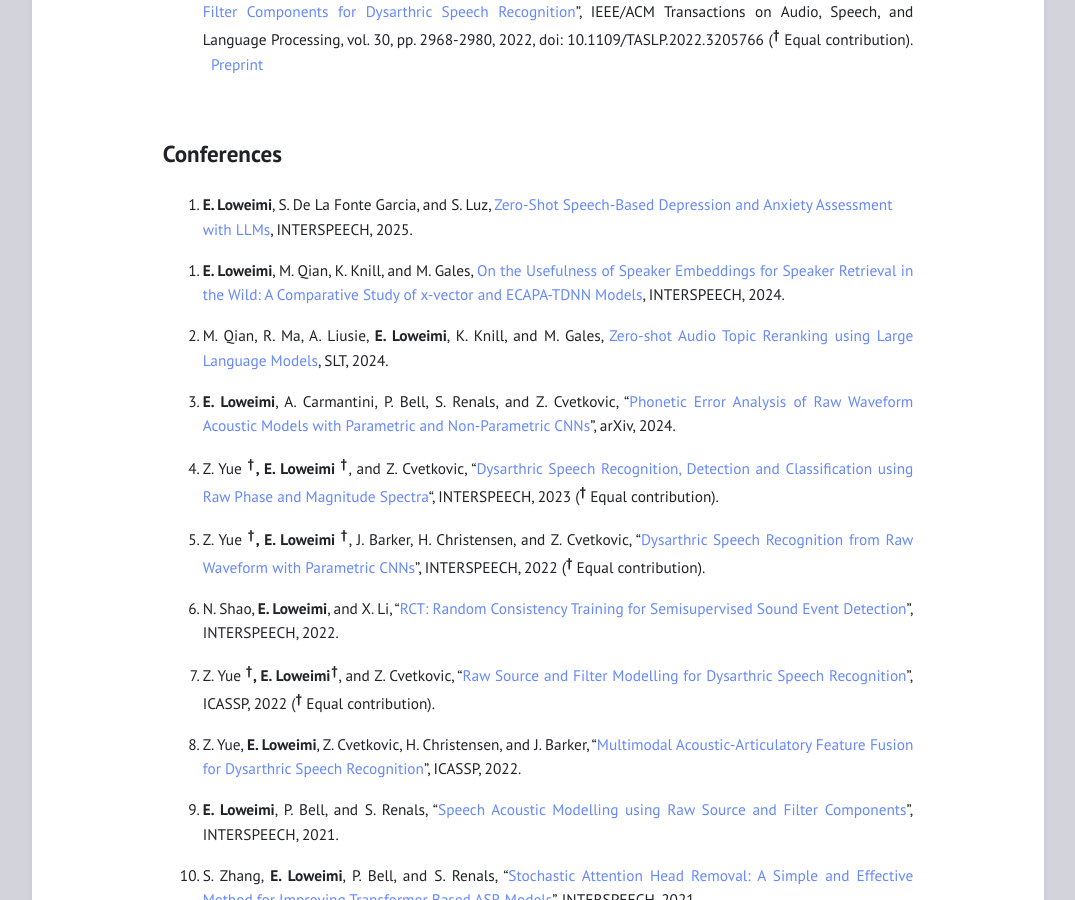
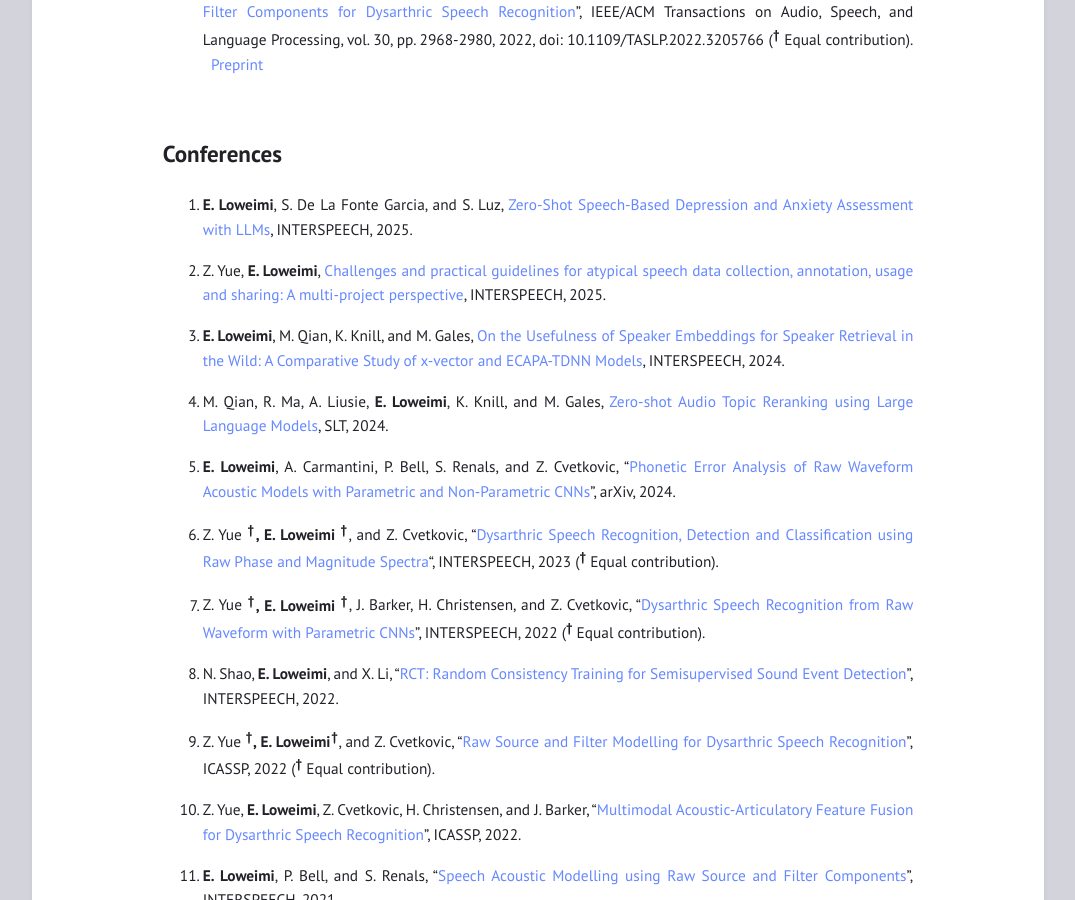
Before and after one commit to eloweimi/eloweimi.github.io, a Jekyll site: the page built from publications.md, in a window 1280 px wide and 900 px high, scrolled down 793 px. Shown: the whole window, without its empty margins (102-1177 px from the left). Built offline with Jekyll 4.4.1, drawn with Linux system fonts in a browser that asks for light colours; some of the changed lines change nothing that is shown.

Commit message:
Update publications.md

```diff
--- a/publications.md
+++ b/publications.md
@@ -29,88 +29,87 @@
 
 ## Conferences ##
 
- 1. **E. Loweimi**, S. De La Fonte Garcia, and S. Luz, [Zero-Shot Speech-Based Depression and Anxiety Assessment with LLMs](https://www.isca-archive.org/interspeech_2024/loweimi24_interspeech.html), INTERSPEECH, 2025.
+ 1. **E. Loweimi**, S. De La Fonte Garcia, and S. Luz, [Zero-Shot Speech-Based Depression and Anxiety Assessment with LLMs](https://eloweimi.github.io/publications/), INTERSPEECH, 2025.
 
-<!---2. Z. Yue, **E. Loweimi**, [Challenges and practical guidelines for atypical speech data collection,
-annotation, usage and sharing: A multi-project perspective](https://www.isca-archive.org/interspeech_2024/loweimi24_interspeech.html), INTERSPEECH, 2025.
--->
+2. Z. Yue, **E. Loweimi**, [Challenges and practical guidelines for atypical speech data collection,
+annotation, usage and sharing: A multi-project perspective](https://eloweimi.github.io/publications/), INTERSPEECH, 2025.
 
-1. **E. Loweimi**, M. Qian, K. Knill, and M. Gales, [On the Usefulness of Speaker Embeddings for Speaker Retrieval in the Wild:
+3. **E. Loweimi**, M. Qian, K. Knill, and M. Gales, [On the Usefulness of Speaker Embeddings for Speaker Retrieval in the Wild:
 A Comparative Study of x-vector and ECAPA-TDNN Models](https://www.isca-archive.org/interspeech_2024/loweimi24_interspeech.html), INTERSPEECH, 2024.
 
-2. M. Qian, R. Ma, A. Liusie, **E. Loweimi**, K. Knill, and M. Gales, [Zero-shot Audio Topic Reranking using Large Language Models](https://arxiv.org/pdf/2309.07606), SLT, 2024.
+4. M. Qian, R. Ma, A. Liusie, **E. Loweimi**, K. Knill, and M. Gales, [Zero-shot Audio Topic Reranking using Large Language Models](https://arxiv.org/pdf/2309.07606), SLT, 2024.
 
-3. **E. Loweimi**, A. Carmantini, P. Bell, S. Renals, and Z. Cvetkovic, “[Phonetic Error Analysis of Raw Waveform Acoustic Models with Parametric and Non-Parametric CNNs](https://arxiv.org/abs/2406.00898)", arXiv, 2024.
+5. **E. Loweimi**, A. Carmantini, P. Bell, S. Renals, and Z. Cvetkovic, “[Phonetic Error Analysis of Raw Waveform Acoustic Models with Parametric and Non-Parametric CNNs](https://arxiv.org/abs/2406.00898)", arXiv, 2024.
 
-4. Z. Yue **<sup>&#8224;</sup>, E. Loweimi <sup>&#8224;</sup>**, and Z. Cvetkovic, “[Dysarthric Speech Recognition, Detection and Classification using Raw Phase and Magnitude Spectra](https://www.isca-speech.org/archive/interspeech_2023/yue23_interspeech.html)“, INTERSPEECH, 2023 (**<sup>&#8224;</sup>** Equal contribution).
+6. Z. Yue **<sup>&#8224;</sup>, E. Loweimi <sup>&#8224;</sup>**, and Z. Cvetkovic, “[Dysarthric Speech Recognition, Detection and Classification using Raw Phase and Magnitude Spectra](https://www.isca-speech.org/archive/interspeech_2023/yue23_interspeech.html)“, INTERSPEECH, 2023 (**<sup>&#8224;</sup>** Equal contribution).
 
-5. Z. Yue **<sup>&#8224;</sup>, E. Loweimi <sup>&#8224;</sup>**, J. Barker, H. Christensen, and Z. Cvetkovic, “[Dysarthric Speech Recognition from Raw Waveform with Parametric CNNs](https://www.isca-speech.org/archive/interspeech_2022/yue22_interspeech.html)”, INTERSPEECH,
+7. Z. Yue **<sup>&#8224;</sup>, E. Loweimi <sup>&#8224;</sup>**, J. Barker, H. Christensen, and Z. Cvetkovic, “[Dysarthric Speech Recognition from Raw Waveform with Parametric CNNs](https://www.isca-speech.org/archive/interspeech_2022/yue22_interspeech.html)”, INTERSPEECH,
 2022 (**<sup>&#8224;</sup>** Equal contribution).
 
-6. N. Shao, **E. Loweimi**, and X. Li, “[RCT: Random Consistency Training for Semisupervised Sound Event Detection](https://www.isca-speech.org/archive/interspeech_2022/shao22_interspeech.html)”, INTERSPEECH, 2022.
+8. N. Shao, **E. Loweimi**, and X. Li, “[RCT: Random Consistency Training for Semisupervised Sound Event Detection](https://www.isca-speech.org/archive/interspeech_2022/shao22_interspeech.html)”, INTERSPEECH, 2022.
 
-7. Z. Yue **<sup>&#8224;</sup>, E. Loweimi<sup>&#8224;</sup>**, and Z. Cvetkovic, “[Raw Source and Filter Modelling for Dysarthric Speech Recognition](https://ieeexplore.ieee.org/document/9746553)”, ICASSP, 2022 (**<sup>&#8224;</sup>** Equal contribution).
+9. Z. Yue **<sup>&#8224;</sup>, E. Loweimi<sup>&#8224;</sup>**, and Z. Cvetkovic, “[Raw Source and Filter Modelling for Dysarthric Speech Recognition](https://ieeexplore.ieee.org/document/9746553)”, ICASSP, 2022 (**<sup>&#8224;</sup>** Equal contribution).
 
-8. Z. Yue, **E. Loweimi**, Z. Cvetkovic, H. Christensen, and J. Barker, “[Multimodal Acoustic-Articulatory Feature Fusion for Dysarthric Speech Recognition](https://ieeexplore.ieee.org/document/9746855)”, ICASSP, 2022.
+10. Z. Yue, **E. Loweimi**, Z. Cvetkovic, H. Christensen, and J. Barker, “[Multimodal Acoustic-Articulatory Feature Fusion for Dysarthric Speech Recognition](https://ieeexplore.ieee.org/document/9746855)”, ICASSP, 2022.
 
-9. **E. Loweimi**, P. Bell, and S. Renals, “[Speech Acoustic Modelling using Raw Source and Filter Components](https://www.isca-speech.org/archive/interspeech_2021/loweimi21_interspeech.html)”, INTERSPEECH, 2021.
+11. **E. Loweimi**, P. Bell, and S. Renals, “[Speech Acoustic Modelling using Raw Source and Filter Components](https://www.isca-speech.org/archive/interspeech_2021/loweimi21_interspeech.html)”, INTERSPEECH, 2021.
 
-10. S. Zhang, **E. Loweimi**, P. Bell, and S. Renals, “[Stochastic Attention Head Removal: A Simple and Effective Method for Improving Transformer Based ASR
+12. S. Zhang, **E. Loweimi**, P. Bell, and S. Renals, “[Stochastic Attention Head Removal: A Simple and Effective Method for Improving Transformer Based ASR
 Models](https://www.isca-speech.org/archive/interspeech_2021/zhang21p_interspeech.html)”, INTERSPEECH, 2021.
 
-11. **E. Loweimi**, Z. Cvetkovic, P. Bell, and S. Renals, “[Speech Acoustic Modelling from Raw Phase Spectrum](https://ieeexplore.ieee.org/document/9413727)”, ICASSP, 2021.
+13. **E. Loweimi**, Z. Cvetkovic, P. Bell, and S. Renals, “[Speech Acoustic Modelling from Raw Phase Spectrum](https://ieeexplore.ieee.org/document/9413727)”, ICASSP, 2021.
 
-12. S. Zhang, C-T. Do, R. Doddipatla, **E. Loweimi**, P. Bell, and S. Renals, “[Train Your Classifier First: Cascade Neural Networks Training from Upper Layers to Lower Layers](https://ieeexplore.ieee.org/document/9413565)”, ICASSP, 2021.
+14. S. Zhang, C-T. Do, R. Doddipatla, **E. Loweimi**, P. Bell, and S. Renals, “[Train Your Classifier First: Cascade Neural Networks Training from Upper Layers to Lower Layers](https://ieeexplore.ieee.org/document/9413565)”, ICASSP, 2021.
 
-13. **E. Loweimi**, P. Bell, and S. Renals, “[Raw Sign and Magnitude Spectra for Multihead Acoustic Modelling](https://www.isca-speech.org/archive/interspeech_2020/loweimi20b_interspeech.html)”, INTERSPEECH, 2020.
+15. **E. Loweimi**, P. Bell, and S. Renals, “[Raw Sign and Magnitude Spectra for Multihead Acoustic Modelling](https://www.isca-speech.org/archive/interspeech_2020/loweimi20b_interspeech.html)”, INTERSPEECH, 2020.
 
-14. **E. Loweimi**, P. Bell, and S. Renals, “[On the Robustness and Training Dynamics of Raw Waveform Models](https://www.isca-speech.org/archive/interspeech_2020/loweimi20_interspeech.html)”, INTERSPEECH, 2020.
+16. **E. Loweimi**, P. Bell, and S. Renals, “[On the Robustness and Training Dynamics of Raw Waveform Models](https://www.isca-speech.org/archive/interspeech_2020/loweimi20_interspeech.html)”, INTERSPEECH, 2020.
 
-15. S. Zhang, **E. Loweimi**, P. Bell, and S. Renals, “[On The Usefulness of Self-Attention for Automatic Speech Recognition with Transformers](https://ieeexplore.ieee.org/abstract/document/9383521)”, SLT, 2020.
+17. S. Zhang, **E. Loweimi**, P. Bell, and S. Renals, “[On The Usefulness of Self-Attention for Automatic Speech Recognition with Transformers](https://ieeexplore.ieee.org/abstract/document/9383521)”, SLT, 2020.
 
-16. J. Fainberg, O. Klejch, **E. Loweimi**, P. Bell, and S. Renals, “[Acoustic Model Adaptation from Raw Waveforms with SincNet](https://ieeexplore.ieee.org/document/9003974)”, ASRU, 2019.
+18. J. Fainberg, O. Klejch, **E. Loweimi**, P. Bell, and S. Renals, “[Acoustic Model Adaptation from Raw Waveforms with SincNet](https://ieeexplore.ieee.org/document/9003974)”, ASRU, 2019.
 
-17. **E. Loweimi**, P. Bell, and S. Renals, “[On Learning Interpretable CNNs with Parametric Modulated Kernel-based Filters](https://www.isca-speech.org/archive/interspeech_2019/loweimi19_interspeech.html)”, INTERSPEECH, 2019.
+19. **E. Loweimi**, P. Bell, and S. Renals, “[On Learning Interpretable CNNs with Parametric Modulated Kernel-based Filters](https://www.isca-speech.org/archive/interspeech_2019/loweimi19_interspeech.html)”, INTERSPEECH, 2019.
 
-18. S. Zhang, **E. Loweimi**, Y. Xu, P. Bell, and S. Renals “[Trainable Dynamic Subsampling for End-to-End Speech Recognition](https://www.isca-speech.org/archive/interspeech_2019/zhang19d_interspeech.html)”, INTERSPEECH, 2019.
+20. S. Zhang, **E. Loweimi**, Y. Xu, P. Bell, and S. Renals “[Trainable Dynamic Subsampling for End-to-End Speech Recognition](https://www.isca-speech.org/archive/interspeech_2019/zhang19d_interspeech.html)”, INTERSPEECH, 2019.
 
-19. M.A. Jalal, **E. Loweimi**, R. Moore, and T. Hain, “[Learning Temporal Clusters Using Capsule Routing for Speech Emotion Recognition](https://www.isca-speech.org/archive/interspeech_2019/jalal19_interspeech.html)”, INTERSPEECH, 2019.
+21. M.A. Jalal, **E. Loweimi**, R. Moore, and T. Hain, “[Learning Temporal Clusters Using Capsule Routing for Speech Emotion Recognition](https://www.isca-speech.org/archive/interspeech_2019/jalal19_interspeech.html)”, INTERSPEECH, 2019.
 
-20. **E. Loweimi**, P. Bell, and S. Renals, “[On the Usefulness of Statistical Normalisation of Bottleneck Features for Speech Recognition](https://ieeexplore.ieee.org/document/8683330)”, ICASSP, 2019.
+22. **E. Loweimi**, P. Bell, and S. Renals, “[On the Usefulness of Statistical Normalisation of Bottleneck Features for Speech Recognition](https://ieeexplore.ieee.org/document/8683330)”, ICASSP, 2019.
 
-21. S. Zhang, **E. Loweimi**, P. Bell, and S. Renals, “[Windowed Attention Mechanisms for Speech Recognition](https://ieeexplore.ieee.org/document/8682224)”, ICASSP, 2019.
+23. S. Zhang, **E. Loweimi**, P. Bell, and S. Renals, “[Windowed Attention Mechanisms for Speech Recognition](https://ieeexplore.ieee.org/document/8682224)”, ICASSP, 2019.
 
-22. **E. Loweimi**, J. Barker, and T. Hain, “[On the Usefulness of the Speech Phase Spectrum for Pitch Extraction](https://www.isca-speech.org/archive/interspeech_2018/loweimi18_interspeech.html)”, INTERSPEECH, 2018.
+24. **E. Loweimi**, J. Barker, and T. Hain, “[On the Usefulness of the Speech Phase Spectrum for Pitch Extraction](https://www.isca-speech.org/archive/interspeech_2018/loweimi18_interspeech.html)”, INTERSPEECH, 2018.
 
-23. **E. Loweimi**, J. Barker, and T. Hain, “[Exploring the use of Group Delay for Generalised VTS based Noise Compensation](https://ieeexplore.ieee.org/document/8462595)”, ICASSP, 2018.
+25. **E. Loweimi**, J. Barker, and T. Hain, “[Exploring the use of Group Delay for Generalised VTS based Noise Compensation](https://ieeexplore.ieee.org/document/8462595)”, ICASSP, 2018.
 
-24. **E. Loweimi**, J. Barker, and T. Hain, “[Channel Compensation in the Generalised Vector Taylor Series Approach to Robust ASR](https://www.isca-speech.org/archive/interspeech_2017/loweimi17b_interspeech.html)”, INTERSPEECH, 2017.
+26. **E. Loweimi**, J. Barker, and T. Hain, “[Channel Compensation in the Generalised Vector Taylor Series Approach to Robust ASR](https://www.isca-speech.org/archive/interspeech_2017/loweimi17b_interspeech.html)”, INTERSPEECH, 2017.
 
-25. **E. Loweimi**, J. Barker, O. Saz Torralba, and T. Hain, “[Robust Source-Filter Separation of Speech Signal in the Phase Domain](https://www.isca-speech.org/archive/interspeech_2017/loweimi17_interspeech.html)”, INTERSPEECH, 2017.
+27. **E. Loweimi**, J. Barker, O. Saz Torralba, and T. Hain, “[Robust Source-Filter Separation of Speech Signal in the Phase Domain](https://www.isca-speech.org/archive/interspeech_2017/loweimi17_interspeech.html)”, INTERSPEECH, 2017.
 
-26. **E. Loweimi**, J. Barker, and T. Hain, “[Statistical Normalisation of Phase-based Feature Representation for Robust Speech Recognition](https://ieeexplore.ieee.org/document/7953170)”, ICASSP, 2017.
+28. **E. Loweimi**, J. Barker, and T. Hain, “[Statistical Normalisation of Phase-based Feature Representation for Robust Speech Recognition](https://ieeexplore.ieee.org/document/7953170)”, ICASSP, 2017.
 
-27. **E. Loweimi**, J. Barker, and T. Hain, “[Use of Generalised Nonlinearity in VTS Noise Compensation for Robust Speech Recognition](https://www.isca-speech.org/archive/interspeech_2016/loweimi16_interspeech.html)”, INTERSPEECH, 2016.
+29. **E. Loweimi**, J. Barker, and T. Hain, “[Use of Generalised Nonlinearity in VTS Noise Compensation for Robust Speech Recognition](https://www.isca-speech.org/archive/interspeech_2016/loweimi16_interspeech.html)”, INTERSPEECH, 2016.
 
-28. **E. Loweimi**, J. Barker, and T. Hain, “[Source-filter Separation of Speech Signal in the Phase Domain](https://www.isca-speech.org/archive/interspeech_2015/loweimi15_interspeech.html)”, INTERSPEECH, 2015.
+30. **E. Loweimi**, J. Barker, and T. Hain, “[Source-filter Separation of Speech Signal in the Phase Domain](https://www.isca-speech.org/archive/interspeech_2015/loweimi15_interspeech.html)”, INTERSPEECH, 2015.
 
-29. **E. Loweimi**, M. Doulaty, J. Barker, and T. Hain, “[Long-term statistical Feature Extraction from Speech Signal and its Application in Emotion Recognition](https://link.springer.com/chapter/10.1007/978-3-319-25789-1_17)”, Statistical Language and Speech Processing (SLSP), 2015.
+31. **E. Loweimi**, M. Doulaty, J. Barker, and T. Hain, “[Long-term statistical Feature Extraction from Speech Signal and its Application in Emotion Recognition](https://link.springer.com/chapter/10.1007/978-3-319-25789-1_17)”, Statistical Language and Speech Processing (SLSP), 2015.
 
-30. **E. Loweimi**, M. Doulaty, J. Barker, and T. Hain, "[Emotion Recognition from the Speech Signal by Effective Combination of Generative and Discriminative Models](https://eprints.whiterose.ac.uk/103952/)", USES, 2015.
+32. **E. Loweimi**, M. Doulaty, J. Barker, and T. Hain, "[Emotion Recognition from the Speech Signal by Effective Combination of Generative and Discriminative Models](https://eprints.whiterose.ac.uk/103952/)", USES, 2015.
 
-31. **E. Loweimi**, J. Barker, and T. Hain, "[Compression of Model-based Group Delay Function for Robust Speech Recognition](https://eprints.whiterose.ac.uk/85055/)", USES, 2014.
+33. **E. Loweimi**, J. Barker, and T. Hain, "[Compression of Model-based Group Delay Function for Robust Speech Recognition](https://eprints.whiterose.ac.uk/85055/)", USES, 2014.
 
-32. **E. Loweimi**, S.M. Ahadi, and T. Drugman, “[A New Phase-based Feature Representation for Robust Speech Recognition](https://ieeexplore.ieee.org/document/6639051)”, ICASSP, 2013.
+34. **E. Loweimi**, S.M. Ahadi, and T. Drugman, “[A New Phase-based Feature Representation for Robust Speech Recognition](https://ieeexplore.ieee.org/document/6639051)”, ICASSP, 2013.
 
-33. **E. Loweimi**, S.M. Ahadi, T. Drugman, and S. Loveymi, “[On the Importance of Pre-emphasis and Window Shape in Phase-based Speech Recognition](https://link.springer.com/chapter/10.1007/978-3-642-38847-7_21)”, Lecture
+35. **E. Loweimi**, S.M. Ahadi, T. Drugman, and S. Loveymi, “[On the Importance of Pre-emphasis and Window Shape in Phase-based Speech Recognition](https://link.springer.com/chapter/10.1007/978-3-642-38847-7_21)”, Lecture
 Notes in Computer Science, vol. 7911 LNAI, 2013.
 
-34. **E. Loweimi**, S.M. Ahadi, and H. Sheikhzadeh, “[Phase-only Speech Reconstruction Using Very Short Frames](https://www.isca-speech.org/archive/interspeech_2011/loweimi11_interspeech.html)”, INTERSPEECH, 2011.
+36. **E. Loweimi**, S.M. Ahadi, and H. Sheikhzadeh, “[Phase-only Speech Reconstruction Using Very Short Frames](https://www.isca-speech.org/archive/interspeech_2011/loweimi11_interspeech.html)”, INTERSPEECH, 2011.
 
-35. **E. Loweimi** and S.M. Ahadi, “[A New Group Delay-based Feature for Robust Speech Recognition](https://ieeexplore.ieee.org/document/6011884)”, ICME, 2011.
+37. **E. Loweimi** and S.M. Ahadi, “[A New Group Delay-based Feature for Robust Speech Recognition](https://ieeexplore.ieee.org/document/6011884)”, ICME, 2011.
 
-36. **E. Loweimi**, S.M. Ahadi, and S. Loveymi, “[On the Importance of Phase and Magnitude Spectra in Speech Enhancement](https://ieeexplore.ieee.org/document/5955843)”, ICEE, 2011.
+38. **E. Loweimi**, S.M. Ahadi, and S. Loveymi, “[On the Importance of Phase and Magnitude Spectra in Speech Enhancement](https://ieeexplore.ieee.org/document/5955843)”, ICEE, 2011.
 
-37. **E. Loweimi** and S.M. Ahadi, "[Objective Evaluation of Phase and Magnitude only Reconstructed Speech: New Considerations](https://ieeexplore.ieee.org/document/5605496)", ISSPA, 2010.
+39. **E. Loweimi** and S.M. Ahadi, "[Objective Evaluation of Phase and Magnitude only Reconstructed Speech: New Considerations](https://ieeexplore.ieee.org/document/5605496)", ISSPA, 2010.
 
-38. **E. Loweimi** and S.M. Ahadi, “[Objective Evaluation of Magnitude and Phase only Spectrum-based Reconstruction of the Speech Signal](https://ieeexplore.ieee.org/document/5463311)”, ISCCSP, 2010.
+40. **E. Loweimi** and S.M. Ahadi, “[Objective Evaluation of Magnitude and Phase only Spectrum-based Reconstruction of the Speech Signal](https://ieeexplore.ieee.org/document/5463311)”, ISCCSP, 2010.
```
